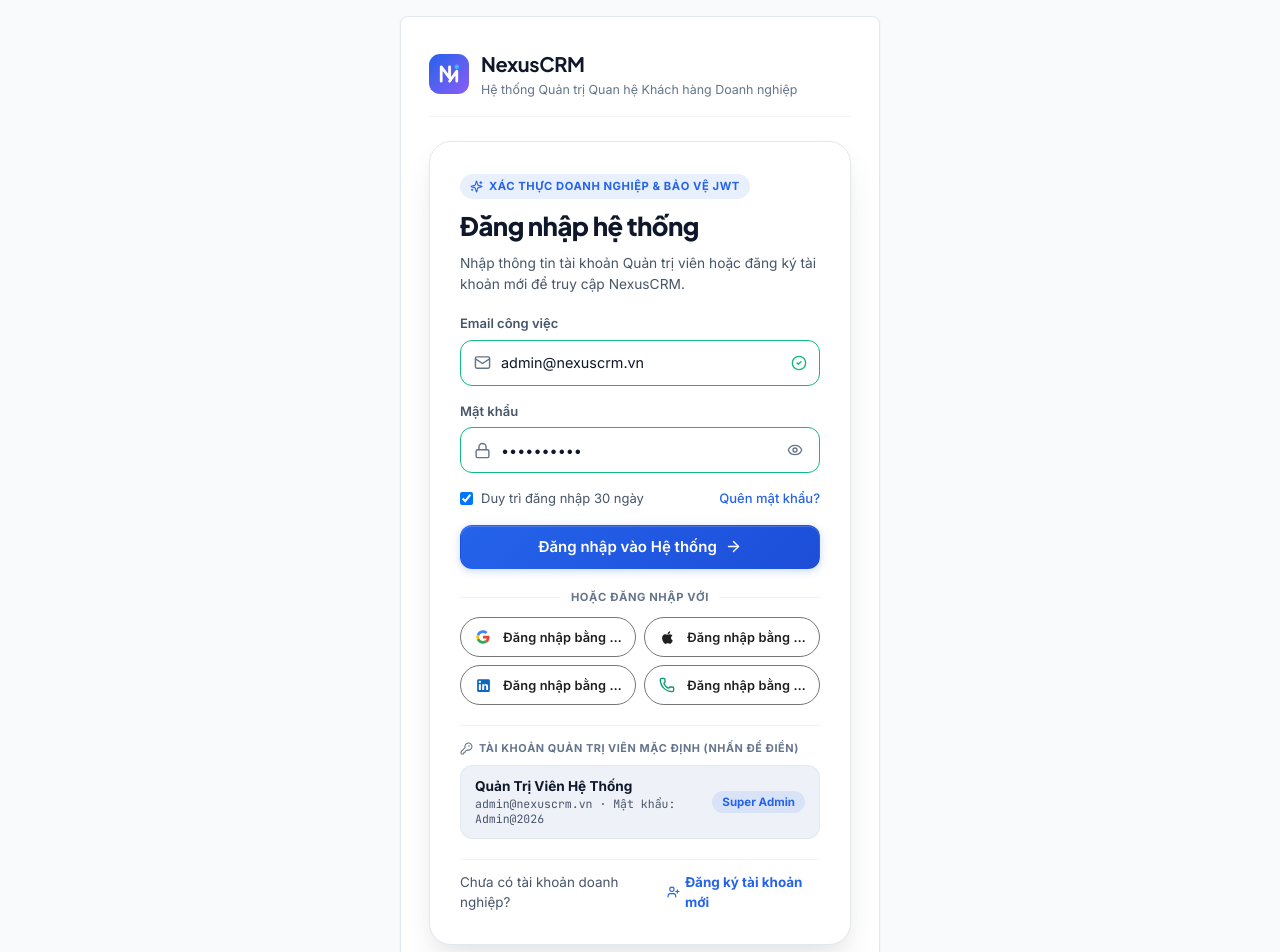
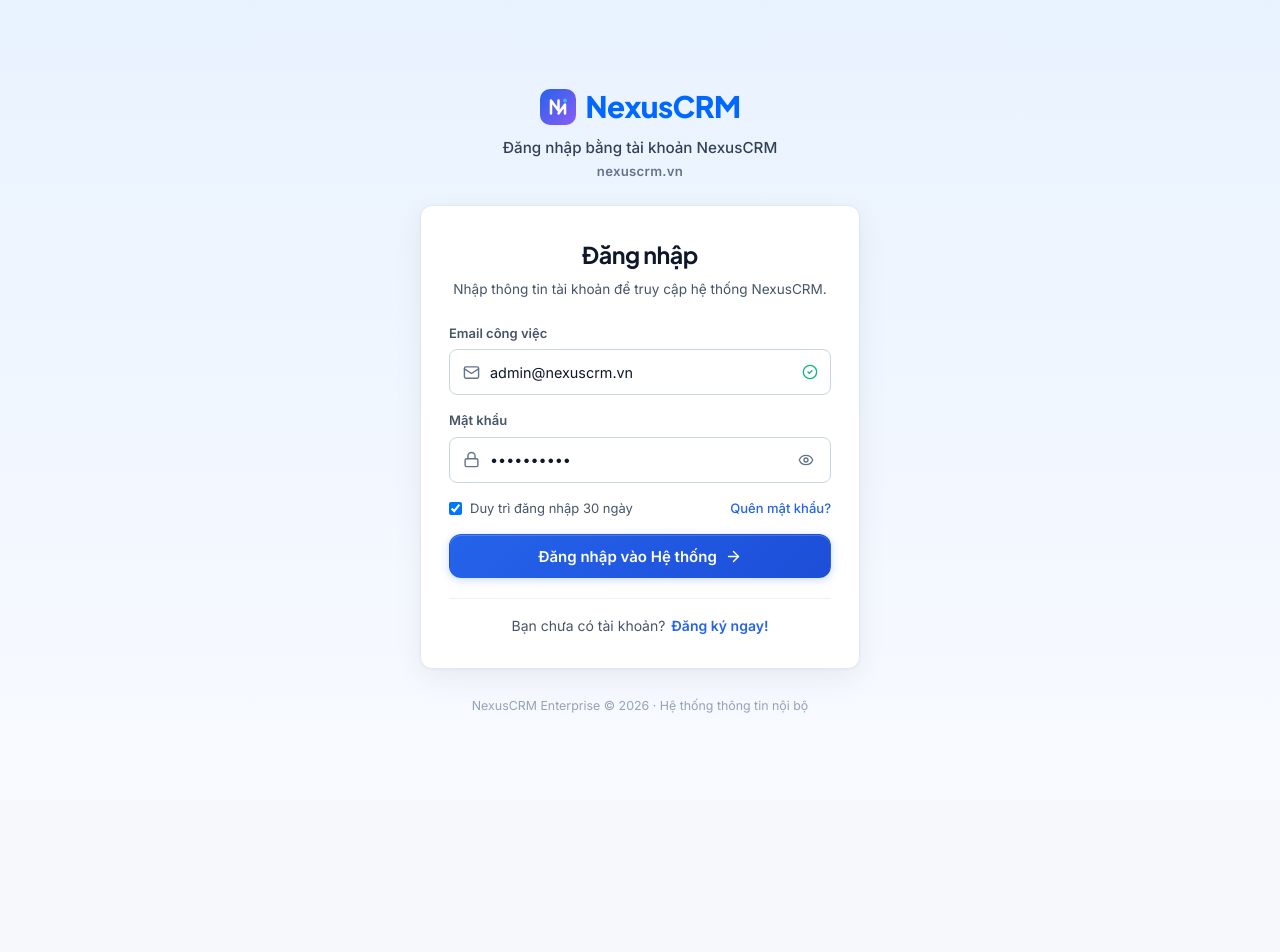
Before and after one commit to thangquockhai06-crypto/TTCS_K4S5_N3, a React (Vite) app: page /login in a window 1280 px wide. Shown: the top 952 px of the page. After the commit the page ends 800 px from the top, so only its background shows below. Built offline with nearby package versions, Linux system fonts and the light colour scheme.

Commit message:
Develop/Cap nhat lai giao dien dang nhap/dang ky lan 1

```diff
--- a/src/components/auth/LoginForm.module.css
+++ b/src/components/auth/LoginForm.module.css
@@ -1,11 +1,11 @@
 .loginCard {
   width: 100%;
-  max-width: 450px;
-  background-color: var(--color-bg-surface);
+  max-width: 440px;
+  background-color: #ffffff;
   border: 1px solid var(--color-border);
-  border-radius: var(--radius-xl);
-  padding: 32px 30px;
-  box-shadow: var(--shadow-lg);
+  border-radius: var(--radius-md);
+  padding: 32px 28px;
+  box-shadow: 0 10px 30px rgba(0, 0, 0, 0.06), 0 1px 3px rgba(0, 0, 0, 0.04);
   display: flex;
   flex-direction: column;
   gap: 20px;
@@ -14,31 +14,20 @@
 .loginCard__header {
   display: flex;
   flex-direction: column;
-  gap: 8px;
-}
-
-.loginCard__badge {
-  display: inline-flex;
   align-items: center;
+  text-align: center;
   gap: 6px;
-  align-self: flex-start;
-  padding: 4px 10px;
-  border-radius: var(--radius-full);
-  background-color: var(--color-primary-soft);
-  color: var(--color-primary);
-  font-size: 0.7rem;
-  font-weight: 700;
-  letter-spacing: 0.05em;
+  padding-bottom: 4px;
 }
 
 .loginCard__title {
-  font-size: 1.6rem;
-  font-weight: 800;
+  font-size: 1.45rem;
+  font-weight: 700;
   color: var(--color-text-primary);
 }
 
 .loginCard__subtitle {
-  font-size: 0.86rem;
+  font-size: 0.85rem;
   color: var(--color-text-secondary);
 }
 
@@ -210,92 +199,30 @@
   text-underline-offset: 3px;
 }
 
-.demoCredentials {
-  padding-top: 14px;
-  border-top: 1px solid var(--color-border-subtle);
-  display: flex;
-  flex-direction: column;
-  gap: 8px;
-}
-
-.demoCredentials__header {
-  display: flex;
-  align-items: center;
-  gap: 6px;
-  font-size: 0.68rem;
-  font-weight: 700;
-  letter-spacing: 0.05em;
-  color: var(--color-text-muted);
-}
-
-.demoCredentials__singleBtn {
-  width: 100%;
-  display: flex;
-  align-items: center;
-  justify-content: space-between;
-  gap: 12px;
-  padding: 12px 14px;
-  border-radius: var(--radius-md);
-  border: 1px solid var(--color-border);
-  background-color: var(--color-bg-subtle);
-  text-align: left;
-  transition: all 0.16s ease;
-}
-
-.demoCredentials__singleBtn:hover:not(:disabled) {
-  border-color: var(--color-primary);
-  background-color: var(--color-primary-soft);
-}
-
-.demoCredentials__left {
-  display: flex;
-  flex-direction: column;
-  gap: 2px;
-}
-
-.demoCredentials__name {
-  font-size: 0.85rem;
-  font-weight: 700;
-  color: var(--color-text-primary);
-}
-
-.demoCredentials__email {
-  font-family: var(--font-mono);
-  font-size: 0.72rem;
-  color: var(--color-text-secondary);
-}
-
-.demoCredentials__role {
-  padding: 4px 10px;
-  border-radius: var(--radius-full);
-  background-color: var(--color-primary-soft);
-  color: var(--color-primary);
-  font-size: 0.72rem;
-  font-weight: 700;
-  white-space: nowrap;
-}
-
 .switchAuthRow {
   display: flex;
   align-items: center;
   justify-content: center;
-  gap: 8px;
-  padding-top: 12px;
+  gap: 6px;
+  padding-top: 16px;
   border-top: 1px solid var(--color-border-subtle);
-  font-size: 0.84rem;
+  font-size: 0.875rem;
   color: var(--color-text-secondary);
 }
 
 .switchAuthLink {
   display: inline-flex;
   align-items: center;
-  gap: 5px;
-  font-weight: 700;
+  gap: 4px;
+  font-weight: 600;
   color: var(--color-primary);
+  text-decoration: none;
+  transition: color 0.15s ease, text-decoration 0.15s ease;
 }
 
 .switchAuthLink:hover {
   text-decoration: underline;
+  color: var(--color-primary-hover);
 }
 
 @media (max-width: 480px) {
--- a/src/components/auth/LoginForm.tsx
+++ b/src/components/auth/LoginForm.tsx
@@ -6,19 +6,15 @@
   ArrowRight,
   Eye,
   EyeOff,
-  KeyRound,
   Lock,
   Mail,
   ShieldAlert,
-  Sparkles,
-  UserPlus,
 } from 'lucide-react';
 import { useAuth } from '../../hooks/useAuth';
 import { useCountdown } from '../../hooks/useCountdown';
 import { ILoginPayload } from '../../interfaces';
 import { ADMIN_ACCOUNT, AUTH_STORAGE_KEYS } from '../../mock/auth.mock';
 import { Button, Input } from '../common';
-import { SocialPhoneAuthSection } from './SocialPhoneAuthSection';
 import styles from './LoginForm.module.css';
 
 const MAX_ATTEMPTS = 5;
@@ -122,15 +118,7 @@
     }
   };
 
-  const handleFillAdmin = (): void => {
-    setFormState({
-      email: ADMIN_ACCOUNT.email,
-      password: ADMIN_ACCOUNT.password,
-      rememberMe: true,
-    });
-    setFieldErrors({});
-    setAuthError(null);
-  };
+
 
 
 
@@ -147,13 +135,9 @@
       transition={{ duration: 0.32 }}
     >
       <div className={styles.loginCard__header}>
-        <div className={styles.loginCard__badge}>
-          <Sparkles size={13} />
-          <span>XÁC THỰC DOANH NGHIỆP & BẢO VỆ JWT</span>
-        </div>
-        <h1 className={styles.loginCard__title}>Đăng nhập hệ thống</h1>
+        <h1 className={styles.loginCard__title}>Đăng nhập</h1>
         <p className={styles.loginCard__subtitle}>
-          Nhập thông tin tài khoản Quản trị viên hoặc đăng ký tài khoản mới để truy cập NexusCRM.
+          Nhập thông tin tài khoản để truy cập hệ thống NexusCRM.
         </p>
       </div>
 
@@ -288,38 +272,11 @@
         </Button>
       </form>
 
-      <SocialPhoneAuthSection mode="login" disabled={isLockedOut} />
-
-      {/* Tài khoản Admin duy nhất */}
-      <div className={styles.demoCredentials}>
-        <div className={styles.demoCredentials__header}>
-          <KeyRound size={13} />
-          <span>TÀI KHOẢN QUẢN TRỊ VIÊN MẶC ĐỊNH (NHẤN ĐỂ ĐIỀN)</span>
-        </div>
-        <button
-          type="button"
-          onClick={handleFillAdmin}
-          disabled={isLockedOut}
-          className={styles.demoCredentials__singleBtn}
-        >
-          <div className={styles.demoCredentials__left}>
-            <span className={styles.demoCredentials__name}>
-              {ADMIN_ACCOUNT.user.fullName}
-            </span>
-            <code className={styles.demoCredentials__email}>
-              {ADMIN_ACCOUNT.email} · Mật khẩu: {ADMIN_ACCOUNT.password}
-            </code>
-          </div>
-          <span className={styles.demoCredentials__role}>Super Admin</span>
-        </button>
-      </div>
-
-      {/* Liên kết chuyển sang trang Đăng ký */}
+      {/* Liên kết chuyển sang trang Đăng ký (Zalo style) */}
       <div className={styles.switchAuthRow}>
-        <span>Chưa có tài khoản doanh nghiệp?</span>
+        <span>Bạn chưa có tài khoản?</span>
         <Link to="/register" className={styles.switchAuthLink}>
-          <UserPlus size={14} />
-          Đăng ký tài khoản mới
+          Đăng ký ngay!
         </Link>
       </div>
     </motion.div>
--- a/src/components/auth/RegisterForm.tsx
+++ b/src/components/auth/RegisterForm.tsx
@@ -8,15 +8,12 @@
   Eye,
   EyeOff,
   Lock,
-  LogIn,
   Mail,
-  Sparkles,
   User,
 } from 'lucide-react';
 import { useAuth } from '../../hooks/useAuth';
 import { IRegisterPayload } from '../../interfaces';
 import { Button, Input } from '../common';
-import { SocialPhoneAuthSection } from './SocialPhoneAuthSection';
 import styles from './RegisterForm.module.css';
 
 interface IRegisterFieldErrors {
@@ -40,7 +37,8 @@
     confirmPassword: '',
   });
 
-  const [showPass, setShowPass] = useState<boolean>(false);
+  const [showPassword, setShowPassword] = useState<boolean>(false);
+  const [showConfirmPassword, setShowConfirmPassword] = useState<boolean>(false);
   const [errors, setErrors] = useState<IRegisterFieldErrors>({});
   const [submitError, setSubmitError] = useState<string | null>(null);
 
@@ -169,13 +167,9 @@
       transition={{ duration: 0.32 }}
     >
       <div className={styles.registerCard__header}>
-        <div className={styles.registerCard__badge}>
-          <Sparkles size={13} />
-          <span>KHỞI TẠO KHÔNG GIAN LÀM VIỆC MỚI</span>
-        </div>
         <h1 className={styles.registerCard__title}>Đăng ký tài khoản</h1>
         <p className={styles.registerCard__subtitle}>
-          Tạo tài khoản quản trị mới để quản lý khách hàng, phễu doanh thu và hợp đồng doanh nghiệp.
+          Tạo tài khoản quản trị mới để bắt đầu sử dụng NexusCRM.
         </p>
       </div>
 
@@ -225,7 +219,7 @@
         <div className={styles.grid2}>
           <Input
             label="Mật khẩu *"
-            type={showPass ? 'text' : 'password'}
+            type={showPassword ? 'text' : 'password'}
             value={formData.password}
             onChange={(e) => handleFieldChange('password', e.target.value)}
             error={errors.password}
@@ -235,27 +229,38 @@
             rightElement={
               <button
                 type="button"
-                onClick={() => setShowPass((prev) => !prev)}
+                onClick={() => setShowPassword((prev) => !prev)}
                 className={styles.eyeBtn}
-                aria-label={showPass ? 'Ẩn mật khẩu' : 'Hiện mật khẩu'}
+                aria-label={showPassword ? 'Ẩn mật khẩu' : 'Hiện mật khẩu'}
               >
-                {showPass ? <EyeOff size={15} /> : <Eye size={15} />}
+                {showPassword ? <EyeOff size={16} /> : <Eye size={16} />}
               </button>
             }
           />
 
           <Input
             label="Xác nhận mật khẩu *"
-            type={showPass ? 'text' : 'password'}
+            type={showConfirmPassword ? 'text' : 'password'}
             value={formData.confirmPassword}
             onChange={(e) => handleFieldChange('confirmPassword', e.target.value)}
             error={errors.confirmPassword}
             isValid={
               formData.confirmPassword.length >= 8 &&
-              formData.confirmPassword === formData.password
+              formData.confirmPassword === formData.password &&
+              !errors.confirmPassword
             }
             leftIcon={<Lock size={16} />}
             placeholder="Nhập lại mật khẩu"
+            rightElement={
+              <button
+                type="button"
+                onClick={() => setShowConfirmPassword((prev) => !prev)}
+                className={styles.eyeBtn}
+                aria-label={showConfirmPassword ? 'Ẩn mật khẩu' : 'Hiện mật khẩu'}
+              >
+                {showConfirmPassword ? <EyeOff size={16} /> : <Eye size={16} />}
+              </button>
+            }
           />
         </div>
 
@@ -290,13 +295,10 @@
         </Button>
       </form>
 
-      <SocialPhoneAuthSection mode="register" />
-
       <div className={styles.switchRow}>
-        <span>Đã có tài khoản trên hệ thống?</span>
+        <span>Đã có tài khoản?</span>
         <Link to="/login" className={styles.switchLink}>
-          <LogIn size={14} />
-          Quay lại Đăng nhập
+          Đăng nhập ngay!
         </Link>
       </div>
     </motion.div>
--- a/src/components/common/Input.module.css
+++ b/src/components/common/Input.module.css
@@ -16,23 +16,23 @@
   display: flex;
   align-items: center;
   background-color: var(--color-bg-surface);
-  border: 1.5px solid var(--color-border);
-  border-radius: var(--radius-md);
-  transition: border-color 0.18s ease, box-shadow 0.18s ease, transform 0.18s ease;
+  border: 1px solid var(--color-border-strong);
+  border-radius: var(--radius-sm);
+  transition: border-color 0.18s ease, box-shadow 0.18s ease;
 }
 
 .field--focused .field__control {
-  border-color: var(--color-primary);
-  box-shadow: 0 0 0 4px var(--color-focus-ring);
+  border-color: var(--color-primary) !important;
+  box-shadow: 0 0 0 3px var(--color-focus-ring) !important;
 }
 
 .field--error .field__control {
-  border-color: var(--color-danger);
-  box-shadow: 0 0 0 3px var(--color-danger-soft);
+  border-color: var(--color-danger) !important;
+  box-shadow: 0 0 0 3px var(--color-danger-soft) !important;
 }
 
-.field--valid .field__control {
-  border-color: var(--color-success);
+.field--valid:not(.field--focused):not(.field--error) .field__control {
+  border-color: var(--color-border-strong);
 }
 
 .field--disabled .field__control {
@@ -58,11 +58,19 @@
   width: 100%;
   height: 44px;
   padding: 0 14px;
-  border: none;
-  background: transparent;
+  border: none !important;
+  background: transparent !important;
   font-size: 0.9rem;
   color: var(--color-text-primary);
-  outline: none;
+  outline: none !important;
+  box-shadow: none !important;
+}
+
+.field__input:focus,
+.field__input:focus-visible {
+  outline: none !important;
+  outline-offset: 0 !important;
+  box-shadow: none !important;
 }
 
 .field__input--withLeft {
@@ -111,6 +119,25 @@
   gap: 6px;
 }
 
+.field__rightSlot button {
+  outline: none !important;
+  box-shadow: none !important;
+  border: none !important;
+  background: transparent !important;
+  cursor: pointer;
+  display: inline-flex;
+  align-items: center;
+  justify-content: center;
+  padding: 4px;
+  border-radius: 4px;
+}
+
+.field__rightSlot button:focus,
+.field__rightSlot button:focus-visible {
+  outline: none !important;
+  box-shadow: none !important;
+}
+
 .field__statusError {
   color: var(--color-danger);
 }
--- a/src/pages/LoginPage.module.css
+++ b/src/pages/LoginPage.module.css
@@ -1,77 +1,80 @@
+.authContainer,
 .loginContainer {
   min-height: 100vh;
   display: flex;
+  flex-direction: column;
   align-items: center;
   justify-content: center;
-  background-color: #f8fafc;
-  padding: 16px;
+  background: linear-gradient(180deg, #e8f2fe 0%, #f0f6ff 45%, #f8faff 100%);
+  padding: 40px 16px;
   box-sizing: border-box;
 }
 
-.loginCard {
-  width: 100%;
-  max-width: 480px;
-  background-color: #ffffff;
-  border: 1px solid #e2e8f0;
-  border-radius: 8px;
-  padding: 32px 28px;
-  box-shadow: 0 1px 3px rgba(0, 0, 0, 0.05);
-  box-sizing: border-box;
+.brandHeader {
+  display: flex;
+  flex-direction: column;
+  align-items: center;
+  text-align: center;
+  margin-bottom: 24px;
 }
 
-.loginHeader {
+.brandLogoRow {
   display: flex;
   align-items: center;
-  gap: 12px;
-  margin-bottom: 24px;
-  padding-bottom: 16px;
-  border-bottom: 1px solid #f1f5f9;
+  gap: 10px;
+  margin-bottom: 4px;
 }
 
 .logo {
-  width: 40px;
-  height: 40px;
-  flex-shrink: 0;
+  width: 36px;
+  height: 36px;
+  object-fit: contain;
 }
 
 .brandTitle {
   margin: 0;
-  font-size: 1.25rem;
-  font-weight: 700;
-  color: #0f172a;
+  font-size: 1.85rem;
+  font-weight: 800;
+  color: #0068ff;
+  letter-spacing: -0.02em;
 }
 
 .brandSubtitle {
-  margin: 2px 0 0;
-  font-size: 0.78rem;
+  margin: 4px 0 2px;
+  font-size: 0.95rem;
+  font-weight: 500;
+  color: #334155;
+}
+
+.brandDomain {
+  font-size: 0.825rem;
+  font-weight: 600;
   color: #64748b;
+  letter-spacing: 0.02em;
 }
 
 .formWrapper {
   width: 100%;
+  display: flex;
+  justify-content: center;
 }
 
+.authFooter,
 .loginFooter {
-  margin-top: 24px;
-  padding-top: 16px;
-  border-top: 1px solid #f1f5f9;
+  margin-top: 28px;
   text-align: center;
-  font-size: 0.75rem;
+  font-size: 0.775rem;
   color: #94a3b8;
 }
 
 @media (max-width: 480px) {
+  .authContainer,
   .loginContainer {
-    padding: 12px;
-    align-items: flex-start;
-  }
-
-  .loginCard {
-    padding: 20px 16px;
-    border-radius: 6px;
+    padding: 24px 12px;
+    justify-content: flex-start;
   }
 
   .brandTitle {
-    font-size: 1.15rem;
+    font-size: 1.6rem;
   }
 }
--- a/src/pages/LoginPage.tsx
+++ b/src/pages/LoginPage.tsx
@@ -5,24 +5,23 @@
 
 export const LoginPage: React.FC = () => {
   return (
-    <div className={styles.loginContainer}>
-      <div className={styles.loginCard}>
-        <header className={styles.loginHeader}>
+    <div className={styles.authContainer}>
+      <header className={styles.brandHeader}>
+        <div className={styles.brandLogoRow}>
           <img src={logoUrl} alt="NexusCRM Logo" className={styles.logo} />
-          <div>
           <h1 className={styles.brandTitle}>NexusCRM</h1>
-            <p className={styles.brandSubtitle}>Hệ thống Quản trị Quan hệ Khách hàng Doanh nghiệp</p>
         </div>
+        <p className={styles.brandSubtitle}>Đăng nhập bằng tài khoản NexusCRM</p>
+        <span className={styles.brandDomain}>nexuscrm.vn</span>
       </header>
 
       <main className={styles.formWrapper}>
         <LoginForm />
       </main>
 
-        <footer className={styles.loginFooter}>
+      <footer className={styles.authFooter}>
         <span>NexusCRM Enterprise © 2026 · Hệ thống thông tin nội bộ</span>
       </footer>
     </div>
-    </div>
   );
 };
--- a/src/pages/RegisterPage.tsx
+++ b/src/pages/RegisterPage.tsx
@@ -1,95 +1,27 @@
 import React from 'react';
-import { motion } from 'framer-motion';
-import { CheckCircle2, Layers, ShieldCheck, Sparkles, Zap } from 'lucide-react';
 import { RegisterForm } from '../components/auth/RegisterForm';
 import logoUrl from '../assets/logo.svg';
 import styles from './LoginPage.module.css';
 
 export const RegisterPage: React.FC = () => {
   return (
-    <div className={styles.loginSplitLayout}>
-      {/* Cột trái: Giới thiệu lợi ích khi đăng ký Workspace */}
-      <section className={styles.showcasePanel} aria-label="Quyền lợi đăng ký NexusCRM">
-        <div className={styles.showcasePanel__meshGlow} aria-hidden="true" />
+    <div className={styles.authContainer}>
+      <header className={styles.brandHeader}>
+        <div className={styles.brandLogoRow}>
+          <img src={logoUrl} alt="NexusCRM Logo" className={styles.logo} />
+          <h1 className={styles.brandTitle}>NexusCRM</h1>
+        </div>
+        <p className={styles.brandSubtitle}>Đăng ký tài khoản NexusCRM</p>
+        <span className={styles.brandDomain}>nexuscrm.vn</span>
+      </header>
 
-        <header className={styles.showcasePanel__brand}>
-          <img src={logoUrl} alt="NexusCRM" className={styles.showcasePanel__logo} />
-          <div>
-            <span className={styles.showcasePanel__brandName}>NexusCRM</span>
-            <span className={styles.showcasePanel__edition}>KHỞI TẠO DOANH NGHIỆP · 2026</span>
-          </div>
-        </header>
-
-        <div className={styles.showcasePanel__hero}>
-          <motion.h2
-            className={styles.showcasePanel__headline}
-            initial={{ opacity: 0, y: 14 }}
-            animate={{ opacity: 1, y: 0 }}
-            transition={{ duration: 0.4 }}
-          >
-            Thiết lập không gian quản trị khách hàng chỉ trong 30 giây.
-          </motion.h2>
-          <p className={styles.showcasePanel__subheadline}>
-            Trải nghiệm trọn bộ công cụ quản lý danh bạ khách hàng B2B, bảng kéo thả cơ hội bán
-            hàng Kanban và báo cáo doanh thu thời gian thực.
-          </p>
-
-          <motion.div
-            className={styles.previewIllustration}
-            initial={{ opacity: 0, y: 20 }}
-            animate={{ opacity: 1, y: 0 }}
-            transition={{ duration: 0.45, delay: 0.1 }}
-          >
-            <div className={styles.previewCard}>
-              <div className={styles.previewCard__header}>
-                <span className={styles.previewCard__tag}>
-                  <Sparkles size={14} /> Đặc quyền Gói Doanh nghiệp (Enterprise)
-                </span>
-                <span className={styles.previewCard__badge}>Kích hoạt ngay</span>
-              </div>
-
-              <div style={{ display: 'flex', flexDirection: 'column', gap: '12px', marginTop: '8px' }}>
-                <div className={styles.previewMiniPill}>
-                  <CheckCircle2 size={16} className={styles.previewMiniPill__iconSuccess} />
-                  <div>
-                    <strong>Quản lý 360° Hồ sơ Khách hàng & Hợp đồng</strong>
-                    <span>Tích hợp dòng thời gian hoạt động, ghi chú và tài liệu đính kèm</span>
-                  </div>
-                </div>
-
-                <div className={styles.previewMiniPill}>
-                  <Zap size={16} className={styles.previewMiniPill__iconPrimary} />
-                  <div>
-                    <strong>Phễu Cơ hội Kanban Kéo Thả Trực Quan</strong>
-                    <span>Tự động tính toán doanh thu định kỳ (ARR) và xác suất chốt đơn</span>
-                  </div>
-                </div>
-
-                <div className={styles.previewMiniPill}>
-                  <ShieldCheck size={16} className={styles.previewMiniPill__iconSuccess} />
-                  <div>
-                    <strong>Bảo mật Phiên JWT & Tự động Refresh Token</strong>
-                    <span>Lưu trữ tài khoản an toàn và đồng bộ tức thì trên trình duyệt</span>
-                  </div>
-                </div>
-              </div>
-            </div>
-          </motion.div>
-        </div>
-
-        <footer className={styles.showcasePanel__footer}>
-          <div className={styles.showcasePanel__trustItem}>
-            <Layers size={15} />
-            <span>Tiêu chuẩn An toàn Thông tin SOC2 Type II & ISO 27001</span>
-          </div>
-          <span>Hỗ trợ Kỹ thuật 24/7</span>
-        </footer>
-      </section>
-
-      {/* Cột phải: Form Đăng ký */}
-      <main className={styles.formPanel}>
+      <main className={styles.formWrapper}>
         <RegisterForm />
       </main>
+
+      <footer className={styles.authFooter}>
+        <span>NexusCRM Enterprise © 2026 · Hệ thống thông tin nội bộ</span>
+      </footer>
     </div>
   );
 };
```
Also changed, not shown: src/components/auth/RegisterForm.module.css (+18 -26 lines), 1 other file (tests, documents, lock files or other folders). Lines whose indentation alone changed are shown as unchanged.
